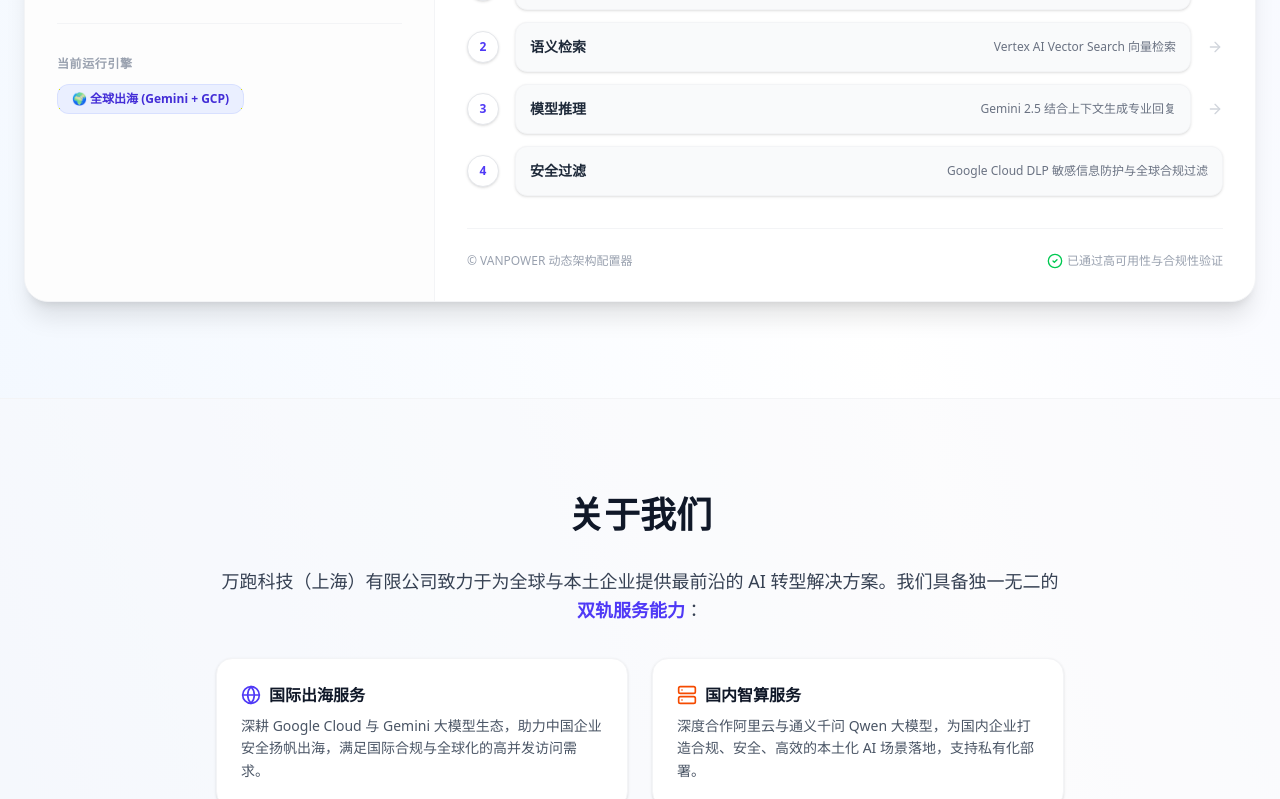
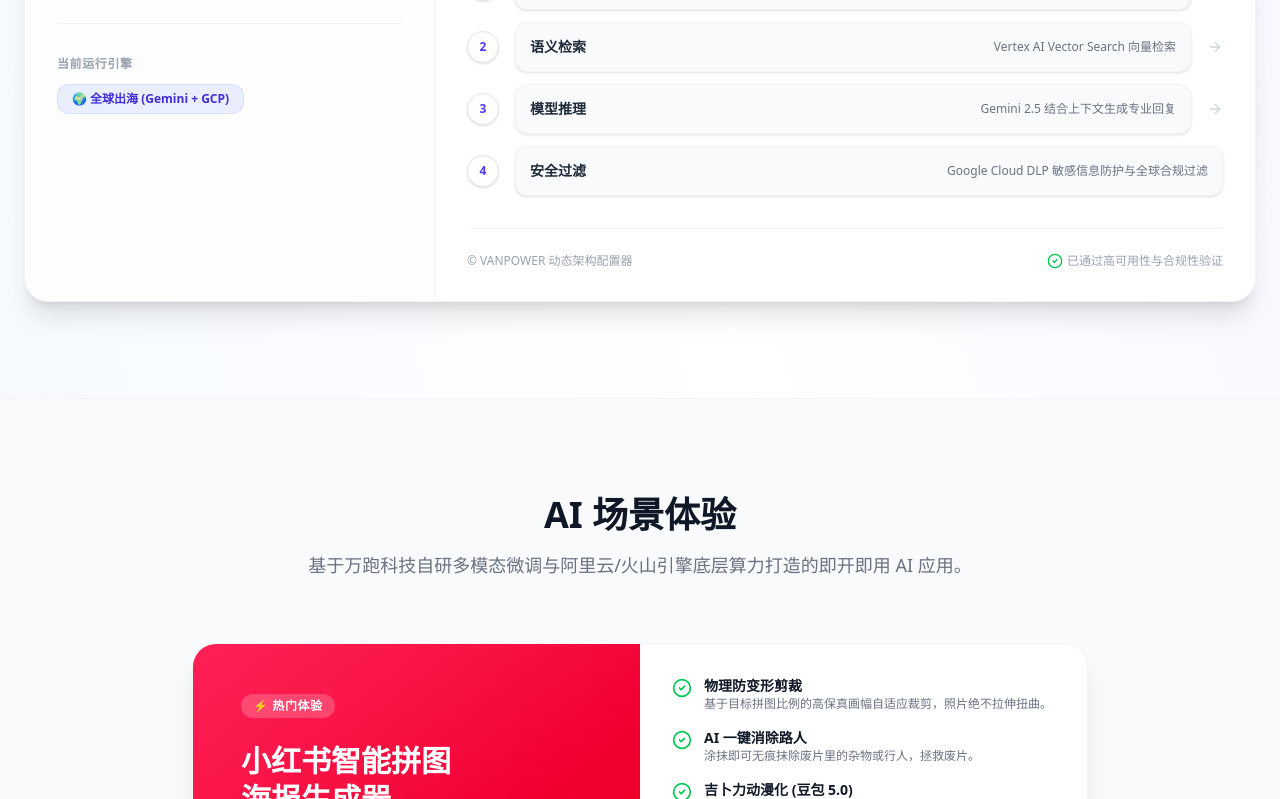
Before and after one commit to azwan56/vanpowerCNsite, a React (Vite) app: page / in a window 1280 px wide. Shown: the part 2001-2800 px from the top of the page. Built offline with nearby package versions, Linux system fonts and the light colour scheme.

Commit message:
Add Xiaohongshu generator entry to navbar and demos section

```diff
--- a/src/App.tsx
+++ b/src/App.tsx
@@ -153,6 +153,9 @@ export default function App() {
             <a href="#home" className="hover:text-blue-600 transition-colors">首页</a>
             <a href="#solutions" className="hover:text-blue-600 transition-colors">解决方案</a>
             <a href="#architecture" className="hover:text-blue-600 transition-colors">架构演示</a>
+            <a href="/swpost/" className="text-rose-600 hover:text-rose-700 font-bold transition-colors flex items-center">
+              <Sparkles className="w-4 h-4 mr-1 animate-pulse" /> 小红书生成器
+            </a>
             <a href="#about" className="hover:text-blue-600 transition-colors">关于我们</a>
             <a href="#contact" className="hover:text-blue-600 transition-colors">联系我们</a>
           </div>
@@ -458,6 +461,72 @@ export default function App() {
           </div>
         </section>
 
+        {/* AI 场景体验 */}
+        <section id="demos" className="py-24 bg-gray-50 border-t border-gray-100">
+          <div className="max-w-7xl mx-auto px-6">
+            <div className="text-center max-w-3xl mx-auto mb-16">
+              <h2 className="text-4xl font-bold mb-4">AI 场景体验</h2>
+              <p className="text-gray-500 text-lg">
+                基于万跑科技自研多模态微调与阿里云/火山引擎底层算力打造的即开即用 AI 应用。
+              </p>
+            </div>
+
+            <div className="max-w-4xl mx-auto bg-white rounded-3xl border border-gray-100 shadow-xl overflow-hidden flex flex-col md:flex-row group hover:shadow-2xl transition-all duration-300">
+              <div className="md:w-1/2 bg-gradient-to-br from-rose-500 to-red-600 p-12 text-white flex flex-col justify-between relative overflow-hidden">
+                <div className="absolute -right-10 -bottom-10 w-48 h-48 rounded-full bg-white/10 blur-xl"></div>
+                <div>
+                  <div className="inline-block px-3 py-1 rounded-full bg-white/20 text-xs font-semibold tracking-wider mb-6">
+                    ⚡ 热门体验
+                  </div>
+                  <h3 className="text-3xl font-extrabold mb-4 leading-tight">小红书智能拼图<br />海报生成器</h3>
+                  <p className="text-rose-50/90 text-sm leading-relaxed mb-6">
+                    集成了“防拉伸变形物理剪裁”、“AI 一键消除行人/路物”以及“火山引擎豆包 Seedream 5.0 吉卜力动漫化风格迁移”的社交媒体营销海报生产力工具。
+                  </p>
+                </div>
+                <div className="flex items-center space-x-2 text-sm font-bold">
+                  <span>立即免费在线体验</span>
+                  <ArrowRight className="w-4 h-4 group-hover:translate-x-1.5 transition-transform" />
+                </div>
+              </div>
+
+              <div className="md:w-1/2 p-8 flex flex-col justify-between">
+                <div className="space-y-4">
+                  <div className="flex items-start space-x-3">
+                    <CheckCircle2 className="w-5 h-5 text-green-500 mt-0.5 flex-shrink-0" />
+                    <div>
+                      <h4 className="font-bold text-gray-900 text-sm">物理防变形剪裁</h4>
+                      <p className="text-xs text-gray-500">基于目标拼图比例的高保真画幅自适应裁剪，照片绝不拉伸扭曲。</p>
+                    </div>
+                  </div>
+                  <div className="flex items-start space-x-3">
+                    <CheckCircle2 className="w-5 h-5 text-green-500 mt-0.5 flex-shrink-0" />
+                    <div>
+                      <h4 className="font-bold text-gray-900 text-sm">AI 一键消除路人</h4>
+                      <p className="text-xs text-gray-500">涂抹即可无痕抹除废片里的杂物或行人，拯救废片。</p>
+                    </div>
+                  </div>
+                  <div className="flex items-start space-x-3">
+                    <CheckCircle2 className="w-5 h-5 text-green-500 mt-0.5 flex-shrink-0" />
+                    <div>
+                      <h4 className="font-bold text-gray-900 text-sm">吉卜力动漫化 (豆包 5.0)</h4>
+                      <p className="text-xs text-gray-500">字节跳动 Seedream 5.0 风格重绘，生成宫崎骏工作室级别手绘大片。</p>
+                    </div>
+                  </div>
+                </div>
+
+                <div className="mt-8 pt-6 border-t border-gray-100">
+                  <a
+                    href="/swpost/"
+                    className="block text-center w-full py-4 bg-gray-900 hover:bg-gray-800 text-white font-bold rounded-2xl transition duration-300 shadow-md"
+                  >
+                    🚀 打开生成器
+                  </a>
+                </div>
+              </div>
+            </div>
+          </div>
+        </section>
+
         {/* 关于我们 */}
         <section id="about" className="py-24 bg-gray-50/50 border-t border-gray-100">
           <div className="max-w-4xl mx-auto px-6 text-center">
```
